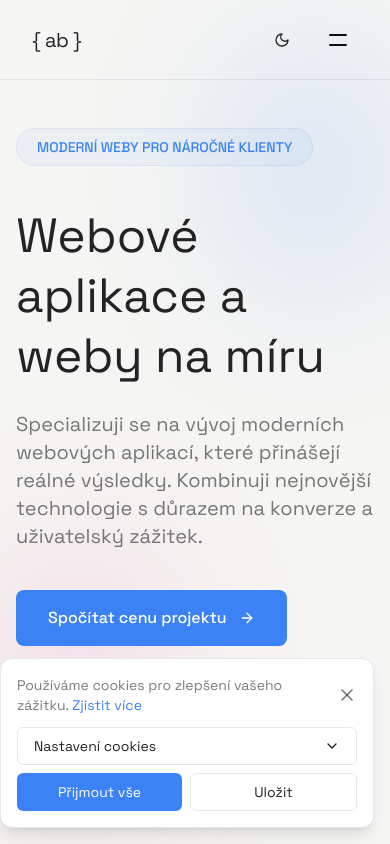
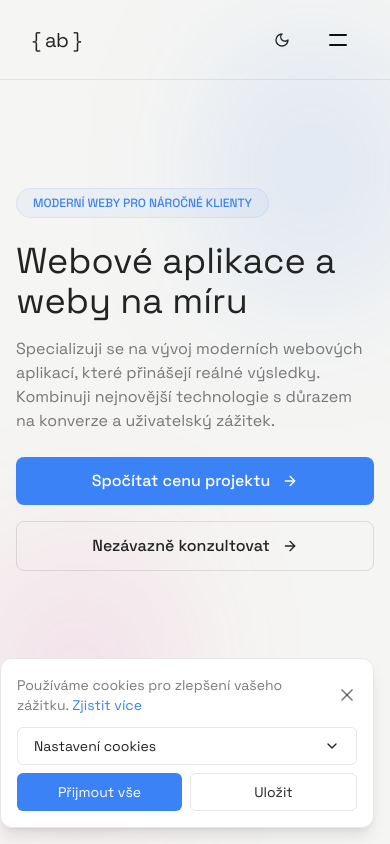
Before and after one commit to adambardzak/portfolio, a Next.js app: page / in a window 390 px wide. Shown: the top 844 px of the page. Built offline with nearby package versions, Linux system fonts and the light colour scheme.

Commit message:
mobile hero

```diff
--- a/src/components/Hero.tsx
+++ b/src/components/Hero.tsx
@@ -41,19 +41,19 @@ const Hero = () => {
       <div className="absolute inset-0 bg-noise opacity-[0.015] dark:opacity-[0.03]" />
 
       <motion.div
-        className="max-w-7xl mx-auto px-4 sm:px-6 lg:px-8 w-full py-32"
+        className="max-w-7xl mx-auto px-4 sm:px-6 lg:px-8 w-full py-20 md:py-28 lg:py-32"
         initial={{ opacity: 0, y: shouldReduceMotion ? 0 : 20 }}
         animate={{ opacity: 1, y: 0 }}
         transition={{ duration: shouldReduceMotion ? 0.3 : 0.8 }}
       >
-        <div className="grid lg:grid-cols-2 gap-16 items-center">
-          <div className="space-y-10">
+        <div className="grid lg:grid-cols-2 gap-8 md:gap-12 lg:gap-16 items-center">
+          <div className="space-y-6 md:space-y-8 lg:space-y-10">
             {/* Label */}
             <motion.div
               initial={{ opacity: 0, y: shouldReduceMotion ? 0 : 20 }}
               animate={{ opacity: 1, y: 0 }}
               transition={{ duration: shouldReduceMotion ? 0.3 : 0.5 }}
-              className="inline-block px-5 py-2 text-sm font-medium text-blue-500 dark:text-blue-400
+              className="inline-block px-4 py-1.5 md:px-5 md:py-2 text-xs md:text-sm font-medium text-blue-500 dark:text-blue-400
                 bg-blue-500/[0.05] dark:bg-blue-400/[0.05] rounded-full border border-blue-500/10
                 dark:border-blue-400/10 backdrop-blur-sm"
             >
@@ -61,13 +61,13 @@ const Hero = () => {
             </motion.div>
 
             {/* Main content */}
-            <div className="space-y-6">
+            <div className="space-y-4 md:space-y-6">
               <div className="overflow-hidden">
                 <motion.h1
                   initial={{ y: "100%" }}
                   animate={{ y: 0 }}
                   transition={{ duration: 1, ease: [0.16, 1, 0.3, 1] }}
-                  className="text-5xl md:text-6xl lg:text-7xl text-text-light dark:text-text-dark leading-tight"
+                  className="text-4xl sm:text-5xl md:text-6xl lg:text-7xl text-text-light dark:text-text-dark leading-[1.1] md:leading-tight"
                 >
                   Webové aplikace a weby na míru
                 </motion.h1>
@@ -77,7 +77,7 @@ const Hero = () => {
                 initial={{ opacity: 0, y: shouldReduceMotion ? 0 : 20 }}
                 animate={{ opacity: 1, y: 0 }}
                 transition={{ duration: shouldReduceMotion ? 0.3 : 0.5, delay: 0.1 }}
-                className="text-xl text-text-muted-light dark:text-text-muted-dark max-w-2xl"
+                className="text-base sm:text-lg md:text-xl text-text-muted-light dark:text-text-muted-dark max-w-2xl"
               >
                 Specializuji se na vývoj moderních webových aplikací, které
                 přinášejí reálné výsledky. Kombinuji nejnovější technologie s
@@ -90,12 +90,15 @@ const Hero = () => {
               initial={{ opacity: 0, y: shouldReduceMotion ? 0 : 20 }}
               animate={{ opacity: 1, y: 0 }}
               transition={{ duration: shouldReduceMotion ? 0.3 : 0.5, delay: 0.2 }}
-              className="flex flex-col sm:flex-row items-start gap-6"
+              className="flex flex-col sm:flex-row items-center sm:items-start gap-4 sm:gap-6 w-full sm:w-auto"
             >
               <motion.button
                 onClick={scrollToCalc}
-                className="group relative flex items-center gap-3 px-8 py-4 bg-blue-500 dark:bg-blue-400
-                  text-white rounded-lg font-medium text-base overflow-hidden"
+                className="group relative flex items-center justify-center sm:justify-start gap-3 px-6 sm:px-8 py-3 sm:py-4
+                  bg-blue-500 dark:bg-blue-400 text-white rounded-lg font-medium text-base overflow-hidden
+                  w-full sm:w-auto"
+                whileHover={!shouldReduceMotion ? { y: -2 } : {}}
+                whileTap={!shouldReduceMotion ? { y: 1 } : {}}
               >
                 <div
                   className="absolute inset-0 bg-gradient-to-r from-blue-600 to-blue-500 dark:from-blue-500
@@ -110,9 +113,12 @@ const Hero = () => {
 
               <motion.button
                 onClick={scrollToContact}
-                className="group relative flex items-center gap-3 px-8 py-4
+                className="group relative flex items-center justify-center sm:justify-start gap-3 px-6 sm:px-8 py-3 sm:py-4
                   text-text-light dark:text-text-dark rounded-lg font-medium text-base
-                  border border-border-light dark:border-border-dark overflow-hidden"
+                  border border-border-light dark:border-border-dark overflow-hidden
+                  w-full sm:w-auto"
+                whileHover={!shouldReduceMotion ? { y: -2 } : {}}
+                whileTap={!shouldReduceMotion ? { y: 1 } : {}}
               >
                 <div
                   className="absolute inset-0 bg-hover-light dark:bg-hover-dark translate-y-[101%]
@@ -127,15 +133,15 @@ const Hero = () => {
             </motion.div>
           </div>
 
-          {/* Animation - Hidden on mobile */}
+          {/* Animation - Hidden on mobile, visible on tablet and up */}
           <motion.div
             initial={{ opacity: 0, scale: 0.8 }}
             animate={{ opacity: 1, scale: 1 }}
             transition={{ duration: shouldReduceMotion ? 0.3 : 0.8 }}
-            className="relative aspect-square rounded-2xl overflow-hidden p-8
+            className="relative aspect-square rounded-2xl overflow-hidden p-4 sm:p-6 md:p-8
               backdrop-blur-sm border border-blue-500/10 dark:border-blue-400/10
               hover:border-blue-500/20 dark:hover:border-blue-400/20 transition-colors duration-300
-              hidden lg:block"
+              hidden md:block"
           >
             <motion.div
               className="absolute inset-0 bg-gradient-to-br from-blue-500/5 to-purple-500/5"
```
